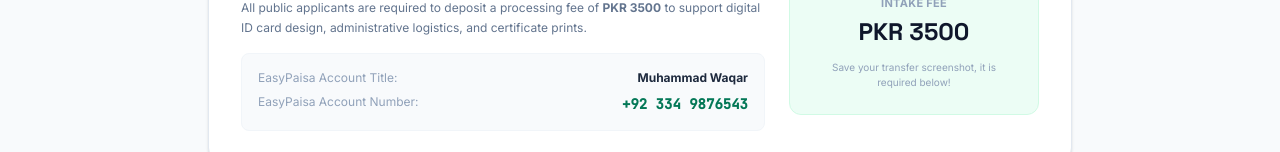
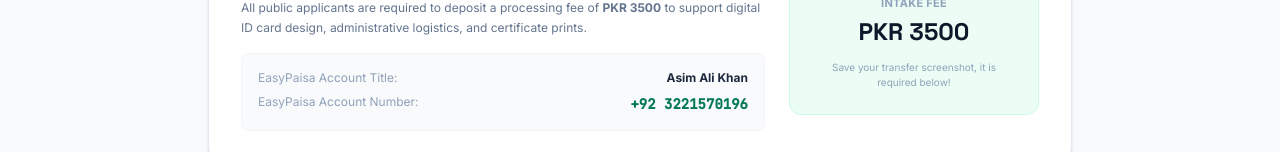
Before and after one commit to awais9845/frontend_PYVP, a React (Vite) app: page /register in a window 1280 px wide. Shown: the part 649-801 px from the top of the page. Built offline with nearby package versions, Linux system fonts and the light colour scheme; no server answers; a web font is replaced by a local one.

Commit message:
changed the account number

```diff
--- a/src/pages/Registration.tsx
+++ b/src/pages/Registration.tsx
@@ -252,7 +252,7 @@
                       EasyPaisa Account Title:
                     </span>
                     <strong className="text-slate-800 dark:text-slate-200">
-                      Muhammad Waqar
+                      Asim Ali Khan
                     </strong>
                   </div>
                   <div className="flex justify-between">
@@ -260,7 +260,7 @@
                       EasyPaisa Account Number:
                     </span>
                     <strong className="text-emerald-700 dark:text-emerald-400 font-mono text-sm">
-                      +92 334 9876543
+                      +92 3221570196
                     </strong>
                   </div>
                 </div>
```
